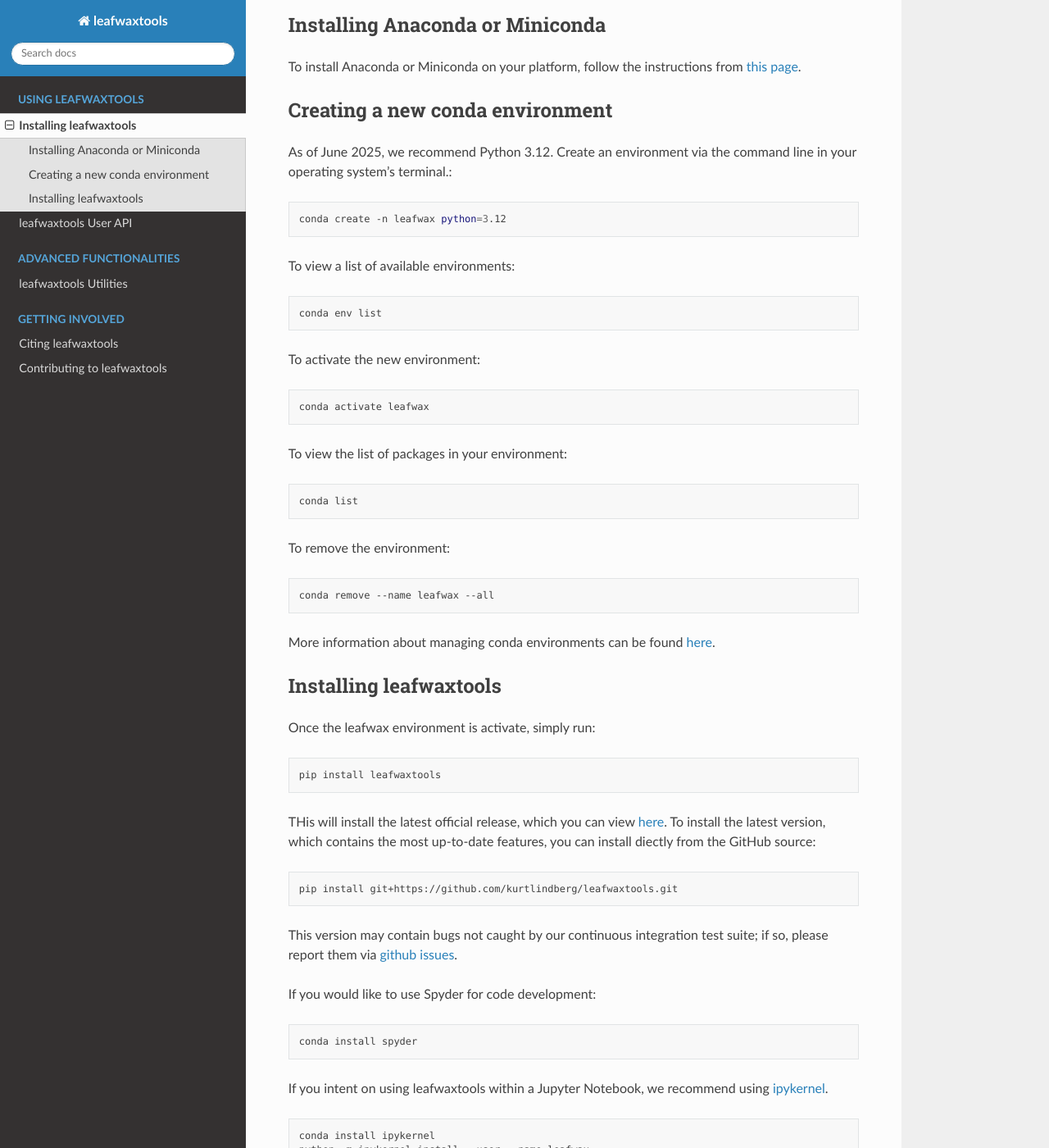
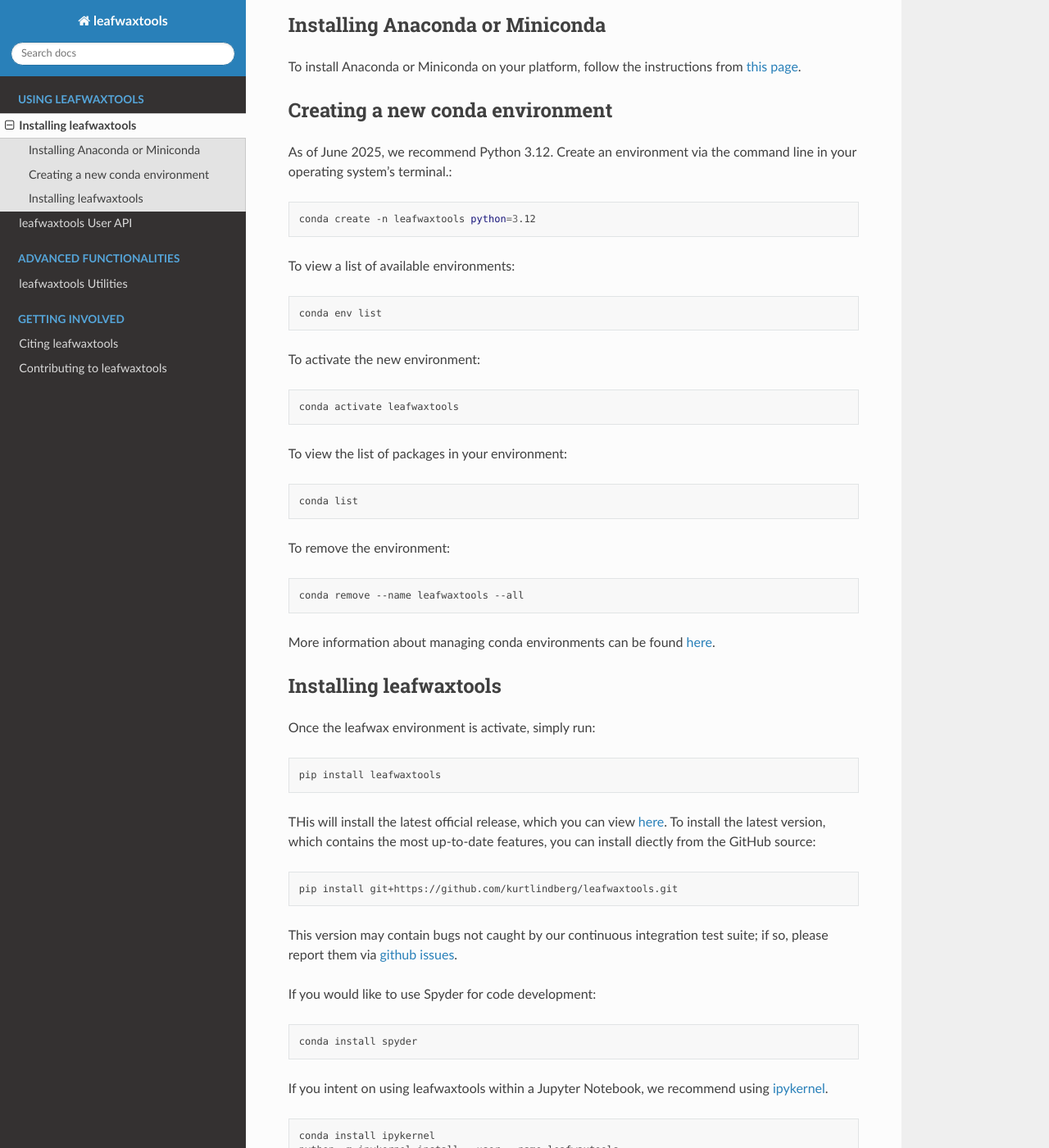
Before and after one commit to kurtlindberg/leafwaxtools, a Sphinx documentation site: the page built from docs/source/installation.rst, in a window 1280 px wide and 1400 px high, scrolled down 439 px. Shown: the whole window at 82% size. Built offline with Sphinx 7.4.7 and the Read the Docs theme 3.1.0, drawn with Linux system fonts in a browser that asks for light colours.

Commit message:
Update package naming

```diff
--- a/docs/source/installation.rst
+++ b/docs/source/installation.rst
@@ -25,7 +25,7 @@
 
 .. code-block:: bash
 
-    conda create -n leafwax python=3.12
+    conda create -n leafwaxtools python=3.12
 
 To view a list of available environments:
 
@@ -37,7 +37,7 @@
 
 .. code-block:: bash
 
-   conda activate leafwax
+   conda activate leafwaxtools
 
 To view the list of packages in your environment:
 
@@ -49,7 +49,7 @@
 
 .. code-block:: bash
 
-   conda remove --name leafwax --all
+   conda remove --name leafwaxtools --all
 
 More information about managing conda environments can be found `here <https://docs.conda.io/projects/conda/en/latest/user-guide/tasts/manage-environments.html#>`_.
 
@@ -80,6 +80,6 @@
 .. code-block:: bash
 
     conda install ipykernel
-    python -m ipykernel install --user --name=leafwax
+    python -m ipykernel install --user --name=leafwaxtools
 
 The first line will install ipykernel and its dependencies, including IPython, Jupyter, etc. The second line will make sure the leafwax environment is visible to Jupyter (see `this page for context <https://quierozf.com/entries/jupyter-kernels-how-to-add-change-remove>`_).
```
